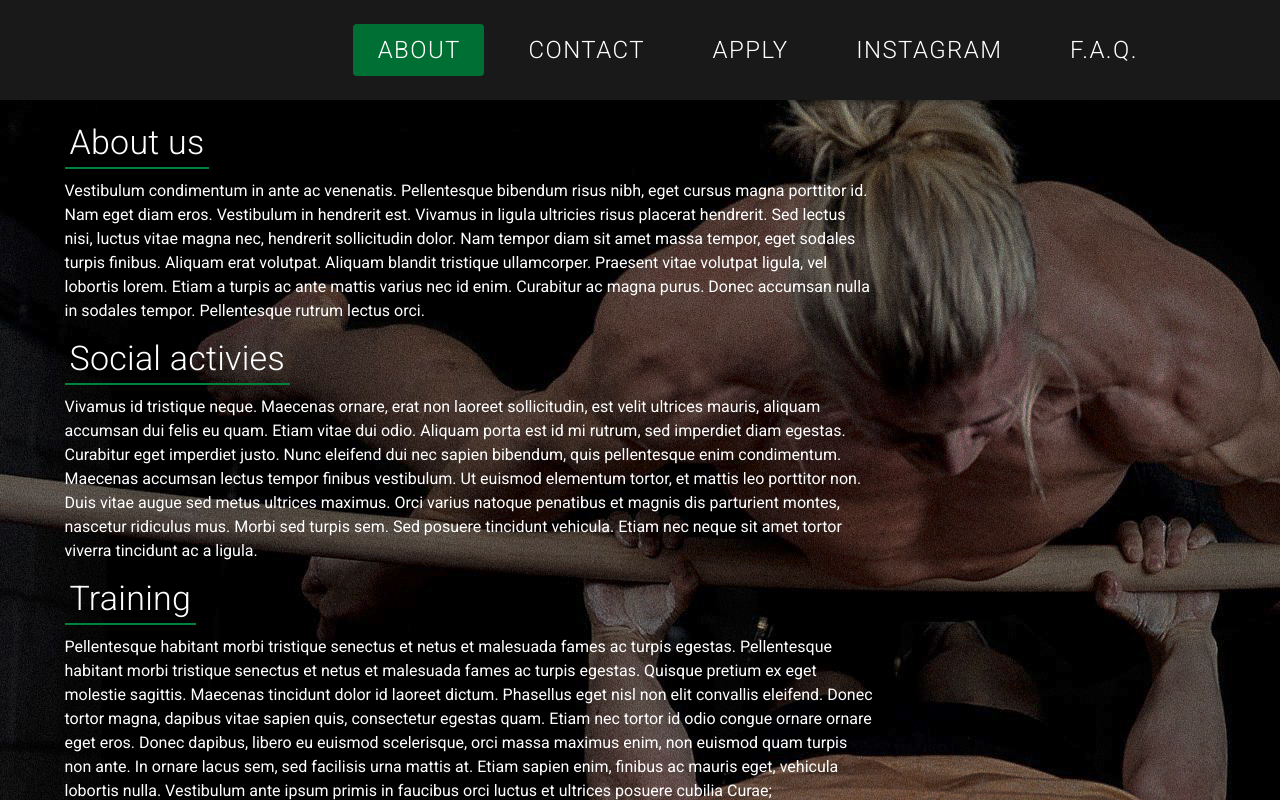
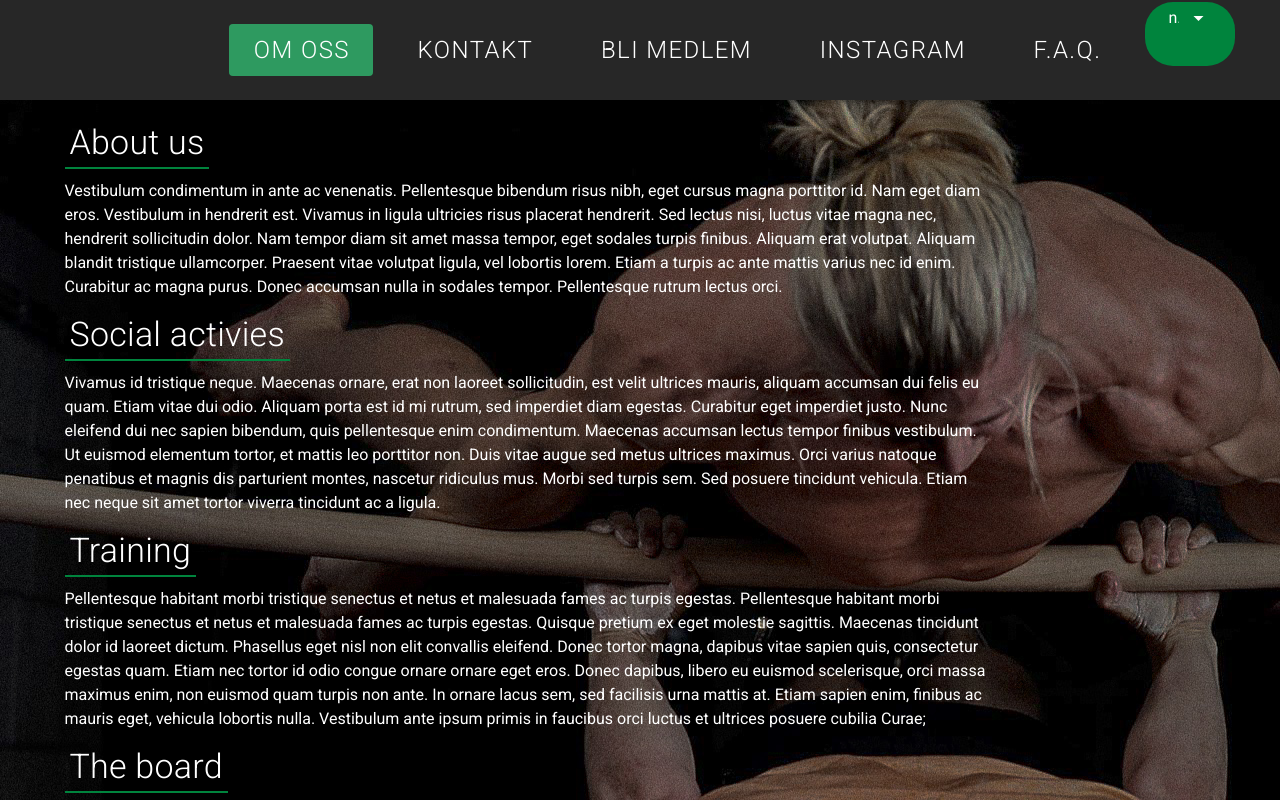
Before and after one commit to jorgensta/vuesthenics, a Vue app: page /about in a window 1280 px wide. Shown: the top 800 px of the page. Built offline with nearby package versions, Linux system fonts and the light colour scheme.

Commit message:
Playing with colors

```diff
--- a/package.json
+++ b/package.json
@@ -16,6 +16,7 @@
     "vue": "^2.6.10",
     "vue-class-component": "^7.0.2",
     "vue-country-flag": "^1.2.3",
+    "vue-i18n": "^8.15.0",
     "vue-property-decorator": "^8.1.0",
     "vue-router": "^3.0.7",
     "vuetify": "^2.0.0"
--- a/src/components/LinkButton.vue
+++ b/src/components/LinkButton.vue
@@ -28,6 +28,7 @@ export default class LinkButton extends Vue {
 }
 .hover:after {
   background: none repeat scroll 0 0 transparent;
+  cursor: pointer;
   bottom: 0;
   content: "";
   height: 2px;
--- /dev/null
+++ b/src/components/LocaleChanger.vue
@@ -0,0 +1,30 @@
+<template>
+  <v-select
+    rounded
+    background-color="#00843D"
+    dark
+    class="v-select"
+    v-model="$i18n.locale"
+    :items="langs"
+  />
+</template>
+
+<script lang="ts">
+import Vue from "vue";
+import Component from "vue-class-component";
+
+@Component
+export default class LocaleChanger extends Vue {
+  langs: Array<String> = ["no", "en"];
+}
+</script>
+
+<style scoped>
+.v-select {
+  align-items: center;
+  align-self: center;
+  padding: 5px;
+  margin: 5px;
+  max-width: 100px;
+}
+</style>
--- a/src/components/NavBar.vue
+++ b/src/components/NavBar.vue
@@ -1,7 +1,7 @@
 <template>
   <div>
-    <v-app-bar class="app-bar" app height="100" color="black">
-      <v-container fluid>
+    <v-app-bar class="app-bar" app height="100">
+      <v-container>
         <v-row>
           <v-col>
             <v-row align="center" justify="space-between">
@@ -18,19 +18,20 @@
               />
             </v-row>
           </v-col>
-          <v-row align="center" justify="center" v-if="!isMobile">
+          <v-row align="center" justify="end" v-if="!isMobile">
             <LinkButton
               v-for="link in links"
               :key="link.name"
-              :name="link.name"
+              :name="$t(link.name)"
               :link="link.link"
               :menuLinks="link.menuLinks"
             />
+            <LocaleChanger />
           </v-row>
         </v-row>
       </v-container>
     </v-app-bar>
-    <v-navigation-drawer color="black" v-model="drawer" absolute temporary>
+    <v-navigation-drawer dark v-model="drawer" absolute temporary>
       <v-list nav shaped>
         <v-list-item
           class="tile"
@@ -43,7 +44,7 @@
         >
           <v-list-item-content>
             <v-list-item-title class="list-item-text">{{
-              link.name
+              $t(link.name)
             }}</v-list-item-title>
           </v-list-item-content>
         </v-list-item>
@@ -57,11 +58,13 @@ import Vue from "vue";
 import Component from "vue-class-component";
 import LinkButton from "./LinkButton.vue";
 import LocalizationButton from "./LocalizationButton.vue";
+import LocaleChanger from "./LocaleChanger.vue";
 import { Link } from "../types/link";
 
 @Component({
   components: {
     LinkButton,
+    LocaleChanger,
     LocalizationButton
   }
 })
@@ -79,23 +82,23 @@ export default class NavBar extends Vue {
   }
   links: Array<Link> = [
     {
-      name: "About",
+      name: "navbar.about",
       link: "/about"
     },
     {
-      name: "Contact",
+      name: "navbar.contact",
       link: "/contact"
     },
     {
-      name: "Apply",
+      name: "navbar.apply",
       link: "/apply"
     },
     {
-      name: "Instagram",
+      name: "navbar.instagram",
       link: "/instagram"
     },
     {
-      name: "F.A.Q.",
+      name: "navbar.faq",
       link: "/faq"
     }
   ];
--- /dev/null
+++ b/src/i18n/i18n.ts
@@ -0,0 +1,17 @@
+import Vue from "vue";
+import VueI18n from "vue-i18n";
+
+Vue.use(VueI18n);
+
+import no from "../locale/no";
+import en from "../locale/en";
+
+const messages = {
+  en,
+  no
+};
+
+export default new VueI18n({
+  locale: "no",
+  messages
+});
--- /dev/null
+++ b/src/locale/en.ts
@@ -0,0 +1,11 @@
+export default {
+  close: "Close",
+  hello: "Hello world!",
+  navbar: {
+    about: "About",
+    contact: "Contact",
+    apply: "Apply",
+    instagram: "Instagram",
+    faq: "F.A.Q."
+  }
+};
--- /dev/null
+++ b/src/locale/no.ts
@@ -0,0 +1,10 @@
+export default {
+  hello: "HALLA VERDEN!",
+  navbar: {
+    about: "Om oss",
+    contact: "Kontakt",
+    apply: "Bli medlem",
+    instagram: "Instagram",
+    faq: "F.A.Q."
+  }
+};
--- a/src/main.ts
+++ b/src/main.ts
@@ -2,11 +2,13 @@ import Vue from "vue";
 import App from "./App.vue";
 import router from "./router";
 import vuetify from "./plugins/vuetify";
+import i18n from "./i18n/i18n";
 
 Vue.config.productionTip = false;
 
 new Vue({
   router,
+  i18n,
   vuetify,
   render: h => h(App)
 }).$mount("#app");
--- a/src/plugins/vuetify.ts
+++ b/src/plugins/vuetify.ts
@@ -3,8 +3,6 @@ import "@fortawesome/fontawesome-free/css/all.css"; // Ensure you are using css-
 import "material-design-icons-iconfont/dist/material-design-icons.css"; // Ensure you are using css-loader
 
 import Vuetify from "vuetify/lib";
-
-import colors from "vuetify/lib/util/colors";
 
 Vue.use(Vuetify);
 
@@ -14,69 +12,25 @@ export default new Vuetify({
   },
   theme: {
     default: "light",
+    dark: true,
     themes: {
+      dark: {
+        primary: "#00000",
+        accent: "#FFFF00",
+        secondary: "#00843D",
+        success: "#4CAF50",
+        info: "#2196F3",
+        warning: "#FB8C00",
+        error: "#FF5252"
+      },
       light: {
-        primary: {
-          base: colors.grey.lighten1,
-          lighten5: colors.grey.darken4,
-          lighten4: colors.grey.darken4,
-          lighten3: colors.grey.darken4,
-          lighten2: colors.grey.darken4,
-          lighten1: colors.grey.darken4,
-          darken1: colors.grey.darken4,
-          darken2: colors.grey.darken4,
-          darken3: colors.grey.darken4,
-          darken4: colors.grey.darken4,
-          tekst: colors.lightBlue.base
-        },
-        secondary: {
-          base: "#00843d",
-          lighten5: colors.grey.darken4,
-          lighten4: colors.grey.darken4,
-          lighten3: colors.grey.darken4,
-          lighten2: colors.grey.darken4,
-          lighten1: colors.grey.darken4,
-          darken1: colors.grey.darken4,
-          darken2: colors.grey.darken4,
-          darken3: colors.grey.darken4,
-          darken4: colors.grey.darken4
-        },
-        green: {
-          base: "#00843d",
-          lighten5: colors.grey.darken4,
-          lighten4: colors.grey.darken4,
-          lighten3: colors.grey.darken4,
-          lighten2: colors.grey.darken4,
-          lighten1: colors.grey.darken4,
-          darken1: colors.grey.darken4,
-          darken2: colors.grey.darken4,
-          darken3: colors.grey.darken4,
-          darken4: colors.grey.darken4
-        },
-        yellow: {
-          base: "#fedb00",
-          lighten5: colors.grey.darken4,
-          lighten4: colors.grey.darken4,
-          lighten3: colors.grey.darken4,
-          lighten2: colors.grey.darken4,
-          lighten1: colors.grey.darken4,
-          darken1: colors.grey.darken4,
-          darken2: colors.grey.darken4,
-          darken3: colors.grey.darken4,
-          darken4: colors.grey.darken4
-        },
-        black: {
-          base: "#191919",
-          lighten5: colors.grey.darken4,
-          lighten4: colors.grey.darken4,
-          lighten3: colors.grey.darken4,
-          lighten2: colors.grey.darken4,
-          lighten1: colors.grey.darken4,
-          darken1: colors.grey.darken4,
-          darken2: colors.grey.darken4,
-          darken3: colors.grey.darken4,
-          darken4: colors.grey.darken4
-        }
+        primary: "#00000",
+        accent: "#FFFF00",
+        secondary: "#00843D",
+        success: "#4CAF50",
+        info: "#2196F3",
+        warning: "#FB8C00",
+        error: "#FF5252"
       }
     }
   }
--- a/src/router.ts
+++ b/src/router.ts
@@ -1,9 +1,7 @@
 import Vue from "vue";
 import Router from "vue-router";
 
-import About from "./views/About.vue";
-
-const Home = () => import("./views/Home.vue");
+const About = () => import("./views/About.vue");
 const Faq = () => import("./views/Faq.vue");
 const Apply = () => import("./views/Apply.vue");
 const Instagram = () => import("./views/Instagram.vue");
--- a/src/types/link.ts
+++ b/src/types/link.ts
@@ -1,5 +1,5 @@
 export type Link = {
-  name: String;
+  name: any;
   link: String;
 };
 
--- a/src/views/About.vue
+++ b/src/views/About.vue
@@ -57,7 +57,7 @@ export default class About extends Vue {
 }
 
 .container div p {
-  max-width: 70%;
+  max-width: 80%;
   margin: 5px;
 }
 </style>
```
Also changed, not shown: 1 other file (tests, documents, lock files or other folders).
